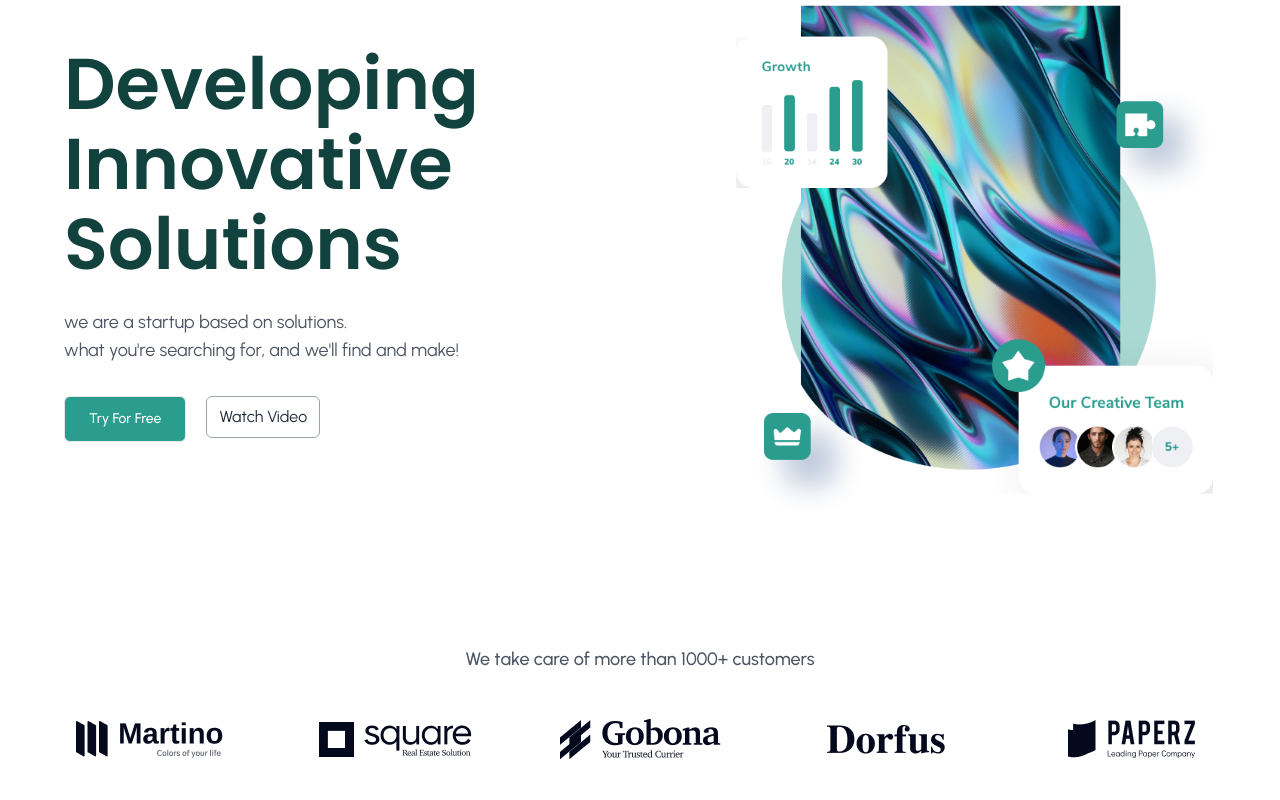
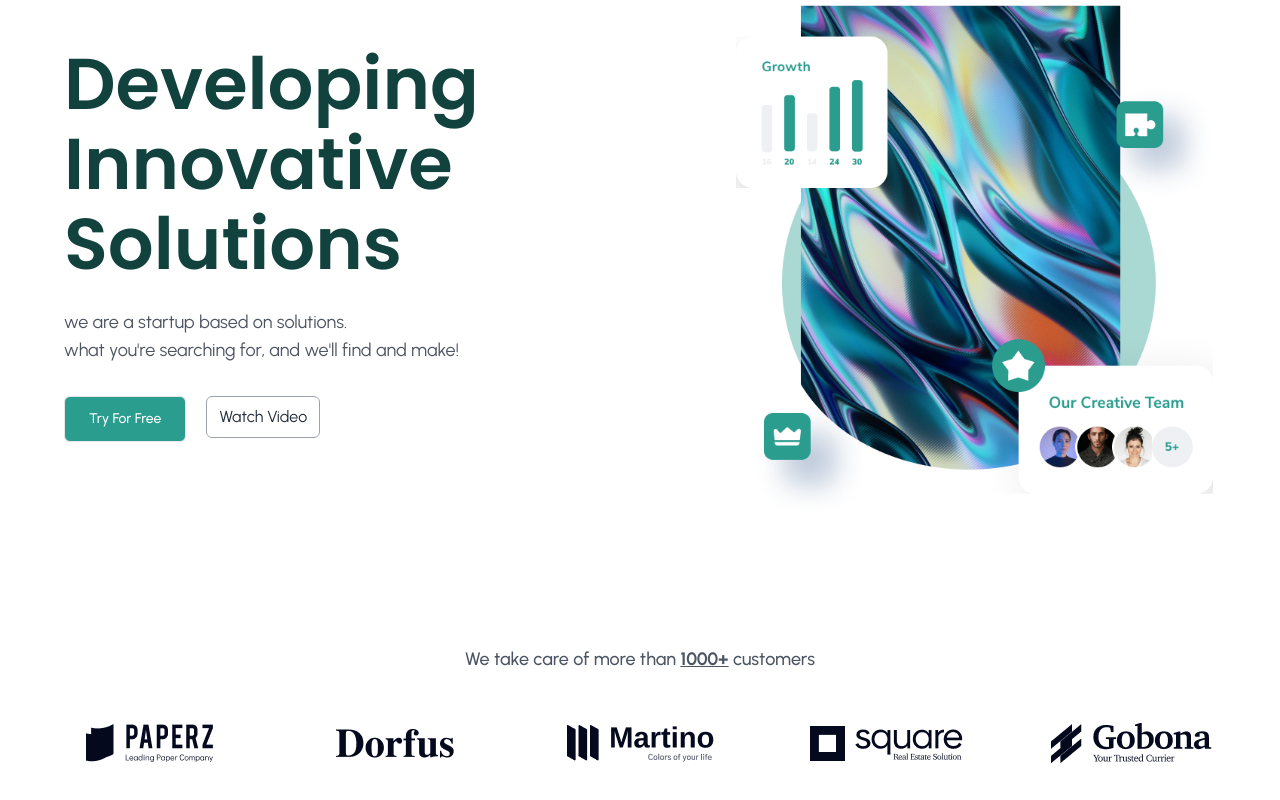
Before and after one commit to alif33/iravit, a Next.js app: page / in a window 1280 px wide. Shown: the part 176-976 px from the top of the page. Built offline with nearby package versions, Linux system fonts and the light colour scheme.

Commit message:
customers update

```diff
--- a/src/app/components/home/customers.jsx
+++ b/src/app/components/home/customers.jsx
@@ -9,15 +9,16 @@ import customerImage5 from "../../../assets/customers/customer5.png";
 const Customers = () => {
   return (
     <div className="mt-32 mb-20">
-      <p className="font-medium text-lg text-gray-600 font-urbanist text-center mb-4 ">
-        We take care of more than 1000+ customers
+      <p className="font-medium text-lg text-gray-600 font-urbanist text-center  ">
+        We take care of more than{" "}
+        <span className="font-bold underline">1000+</span> customers
       </p>
-      <div className="flex flex-row justify-between items-center">
+      <div className="flex flex-row border-b border-gray-200 py-5 justify-between items-center">
+        <Image src={customerImage5} />
+        <Image src={customerImage4} />
         <Image src={customerImage1} />
         <Image src={customerImage2} />
         <Image src={customerImage3} />
-        <Image src={customerImage4} />
-        <Image src={customerImage5} />
       </div>
     </div>
   );
```
